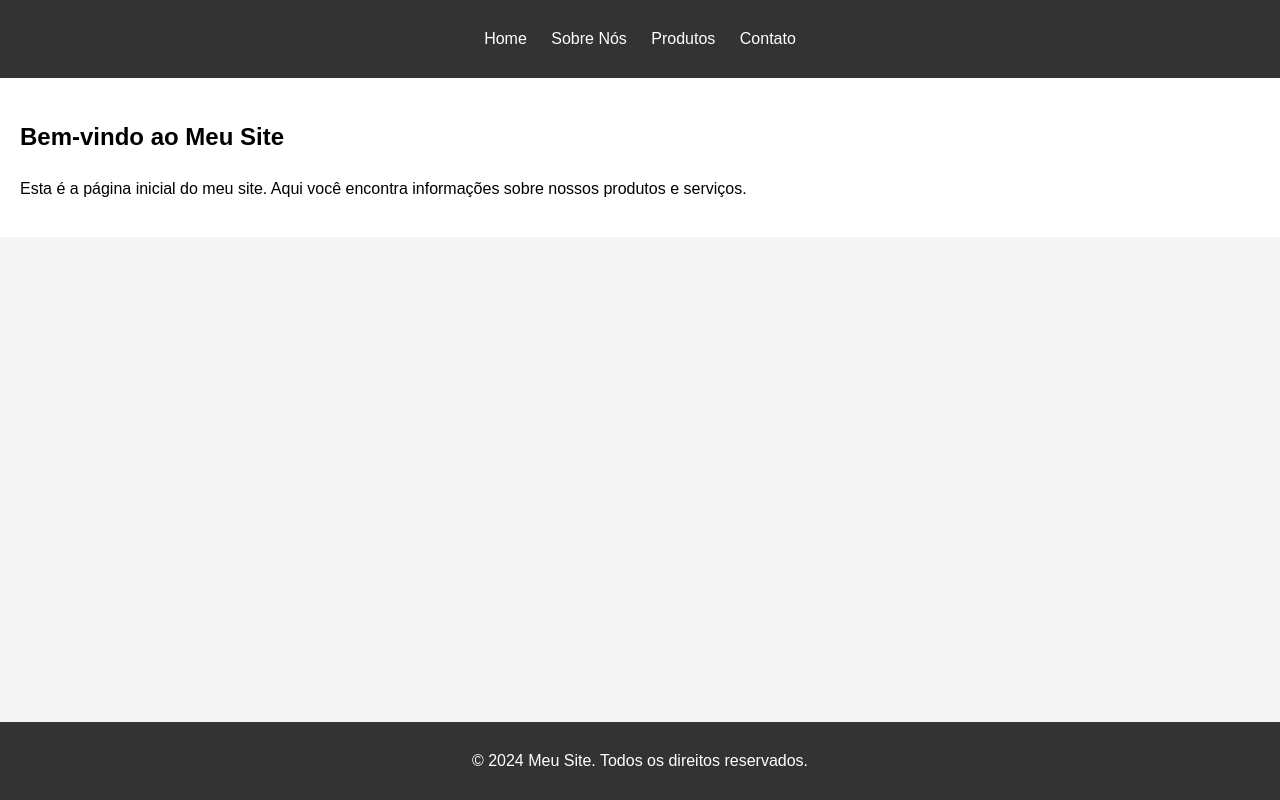
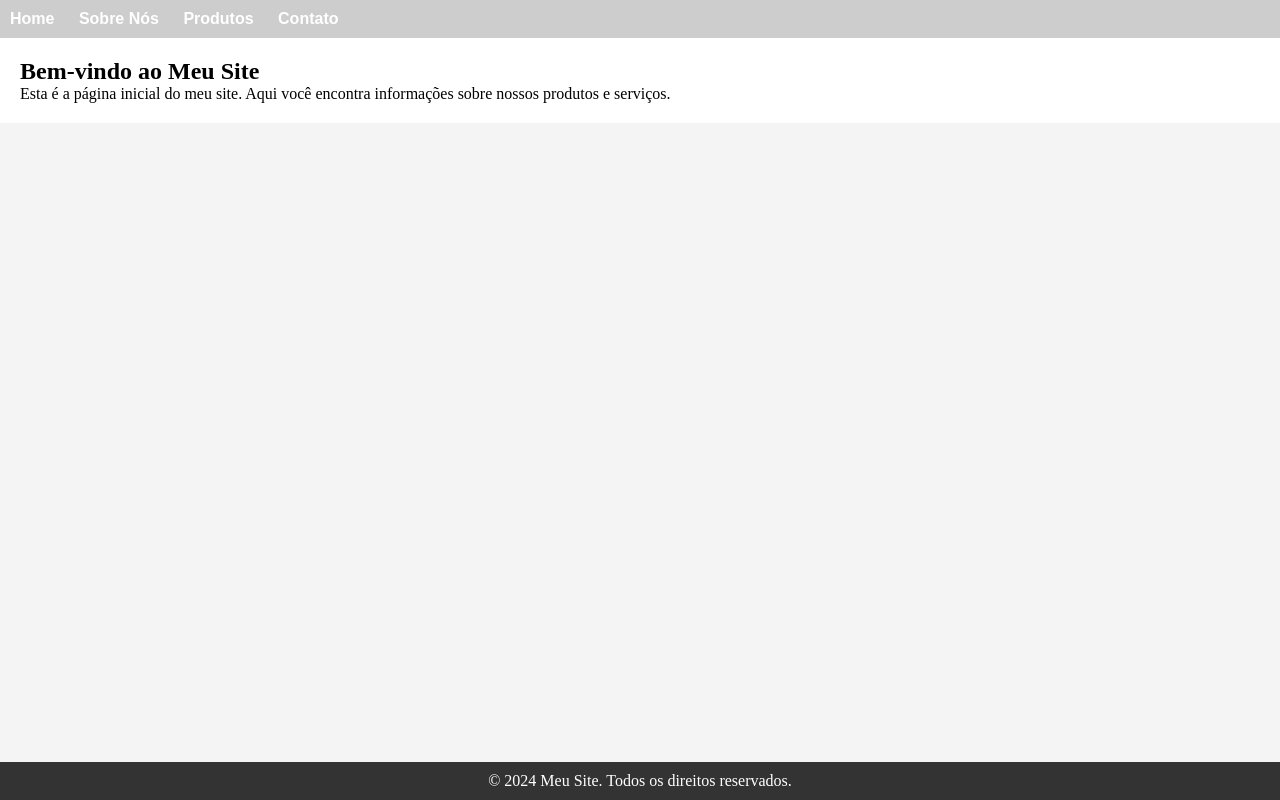
Before and after one commit to MarconioMattos2024/rifa-online, a plain HTML site: page index.html in a window 1280 px wide. Drawn offline with Linux system fonts and the light colour scheme; files that its build step writes are made by us from their sources.

Commit message:
alteraçoes paginas

```diff
--- a/index.html
+++ b/index.html
@@ -4,7 +4,7 @@
     <meta charset="UTF-8">
     <meta name="viewport" content="width=device-width, initial-scale=1.0">
     <title>Home - Meu Site</title>
-    <link rel="stylesheet" href="css/styles.css">
+    <link rel="stylesheet" href="styles.css">
 </head>
 <body>
     <header>
--- a/styles.css
+++ b/styles.css
@@ -1,16 +1,20 @@
-body {
-    font-family: Arial, sans-serif;
-    line-height: 1.6;
+*{
     margin: 0;
     padding: 0;
+    box-sizing: border-box;
+}
+body {
     background-color: #f4f4f4;
 }
 
 header {
-    background-color: #333;
+    display: flex;
+    width: 100%;
+    font-family: Arial, Helvetica, sans-serif;
+    font-weight: bold;
+    background-color: #3333;
     color: #fff;
     padding: 10px 0;
-    text-align: center;
 }
 
 nav ul {
```
Also changed, not shown: about.html (+1 -1 lines).
